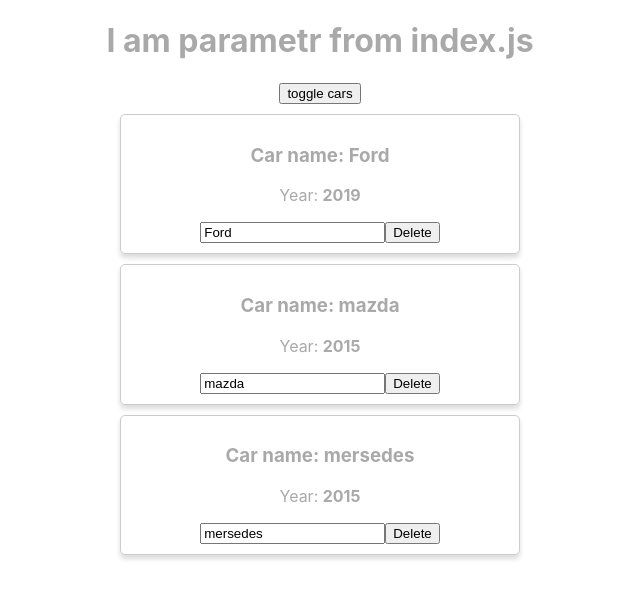
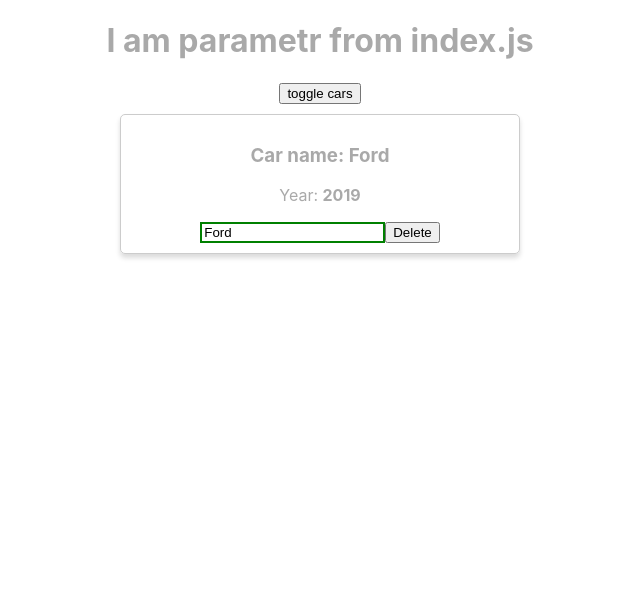
Before and after one commit to GreyTob/React-course, a React (Create React App) app: page / in a window 1280 px wide. Both pictures are taken after a click on the button "toggle cars". Shown: the top 598 px of the page, without its empty margins (320-960 px from the left). Built offline with nearby package versions, Linux system fonts and the light colour scheme.

Commit message:
life cycle changes

```diff
--- a/src/App.js
+++ b/src/App.js
@@ -1,5 +1,5 @@
 import React, { Component} from 'react'
-import './App.scss'
+import classes from './App.module.scss'
 import Car from './Car/Car'
 
 class App extends Component {
@@ -11,8 +11,8 @@ class App extends Component {
     this.state = {
       cars: [
         {name: 'Ford', year: 2019},
-        {name: 'mazda', year: 2015},
-        {name: 'mersedes', year: 2015},
+        // {name: 'mazda', year: 2015},
+        // {name: 'mersedes', year: 2015},
       ],
       pageTitle: 'React components',
       showCars: false,
@@ -72,7 +72,7 @@ class App extends Component {
     }
 
     return (
-      <div className={App} style={st}>
+      <div className={classes.App} style={st}>
         {/*<h1>{this.state.pageTitle}</h1>*/}
         <h1>{this.props.title}</h1>
 
--- a/src/Car/Car.js
+++ b/src/Car/Car.js
@@ -1,9 +1,30 @@
 import React from 'react'
-import classes from './Car.module.scss'
-import Radium from 'radium'
+import './Car.scss'
+// import Radium from 'radium'
 
 class Car extends React.Component {
+
+  componentWillReceiveProps(nextProps, nextContext) {
+    console.log('Car componentWillReceiveProps', nextProps, nextContext)
+  }
+
+  shouldComponentUpdate(nextProps, nextState, nextContext) {
+    console.log('Car shouldComponentUpdate', nextProps, nextState, nextContext)
+
+    return nextProps.name.trim() !== this.props.name.trim()
+  }
+
+  componentWillUpdate(nextProps, nextState, nextContext) {
+    console.log('Car componentWillUpdate', nextProps, nextState, nextContext)
+  }
+
+  componentDidUpdate(prevProps, prevState, snapshot) {
+    console.log('Car componentDidUpdate', prevProps, prevState, snapshot)
+  }
+
   render() {
+    console.log('Car render')
+
     const inputClasses = ['input']
 
     if(this.props.name !== '') {
@@ -27,7 +48,7 @@ class Car extends React.Component {
 
 
     return (
-      <div className={classes.Car} style={style}>
+      <div className={'Car'} style={style}>
         <h3>Car name: {this.props.name}</h3>
         <p>Year: <strong>{this.props.year}</strong></p>
         <input
@@ -43,4 +64,4 @@ class Car extends React.Component {
 }
 
 
-export default Radium(Car)
+export default Car
--- a/src/Car/Car.module.scss
+++ b/src/Car/Car.scss
@@ -2,7 +2,7 @@
     margin-bottom: 10px;
     padding: 10px;
     border-radius: 5px;
-    transition: border .3s, box-shadow .3s;
+    transition: all .3s;
 }
 
 .input {
```
Also changed, not shown: src/App.module.scss (added), src/App.scss (deleted).
